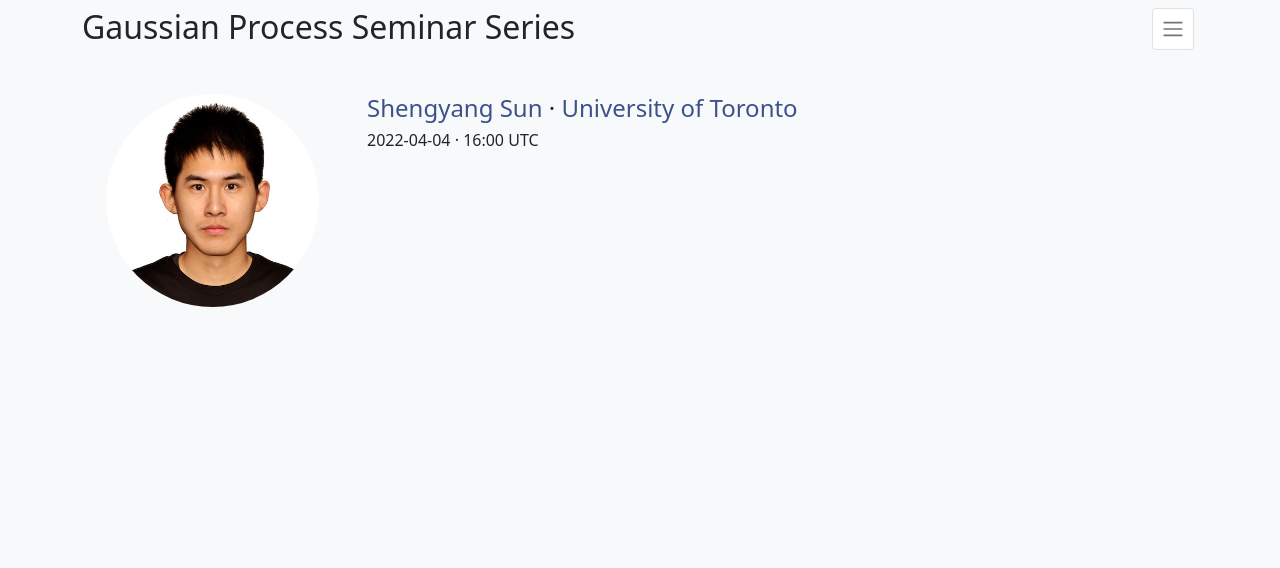
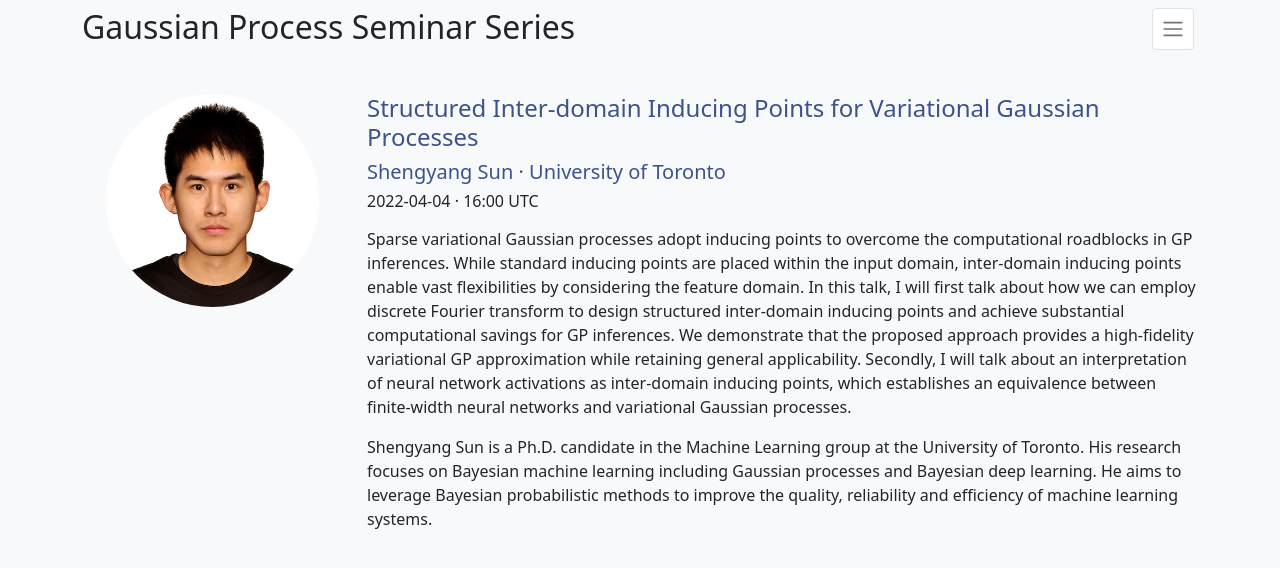
Before and after one commit to gp-seminar-series/gp-seminar-series.github.io, a Jekyll site: the page built from _posts/current/2022-04-04-shengyang-sun.md, in a window 1280 px wide. Shown: the top 568 px of the page. Built offline with Jekyll 4.4.1, drawn with Linux system fonts in a browser that asks for light colours; nearby versions of some CDN libraries.

Commit message:
Add talk.

```diff
--- a/_posts/current/2022-04-04-shengyang-sun.md
+++ b/_posts/current/2022-04-04-shengyang-sun.md
@@ -2,4 +2,10 @@
 author: Shengyang Sun
 institution: University of Toronto
 author_url: https://www.cs.toronto.edu/~ssy/
+title: Structured Inter-domain Inducing Points for Variational Gaussian Processes
+highlight: true
 ---
+
+Sparse variational Gaussian processes adopt inducing points to overcome the computational roadblocks in GP inferences. While standard inducing points are placed within the input domain, inter-domain inducing points enable vast flexibilities by considering the feature domain. In this talk, I will first talk about how we can employ discrete Fourier transform to design structured inter-domain inducing points and achieve substantial computational savings for GP inferences. We demonstrate that the proposed approach provides a high-fidelity variational GP approximation while retaining general applicability. Secondly, I will talk about an interpretation of neural network activations as inter-domain inducing points, which establishes an equivalence between finite-width neural networks and variational Gaussian processes.
+
+Shengyang Sun is a Ph.D. candidate in the Machine Learning group at the University of Toronto. His research focuses on Bayesian machine learning including Gaussian processes and Bayesian deep learning. He aims to leverage Bayesian probabilistic methods to improve the quality, reliability and efficiency of machine learning systems.
```
Also changed, not shown: _posts/current/2022-03-28-marta-blangiardo.md (+1 -1 lines).
